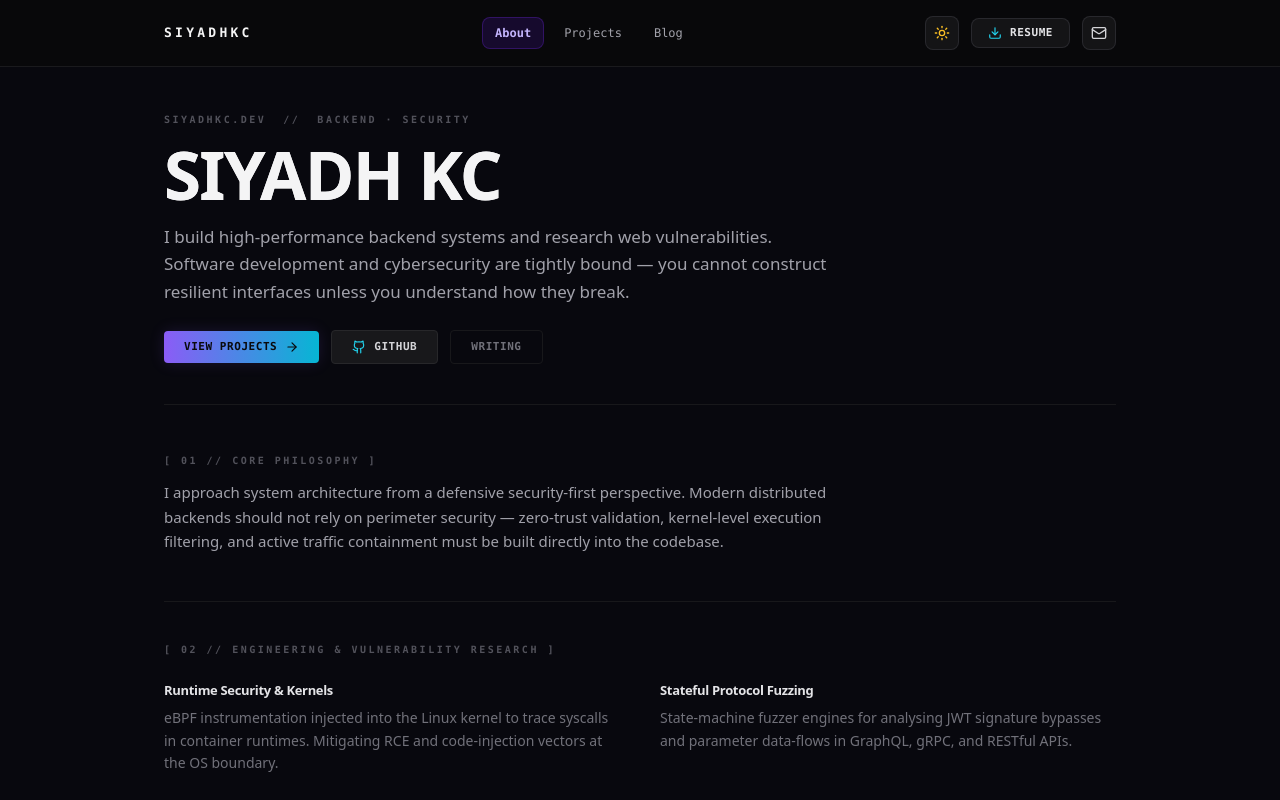
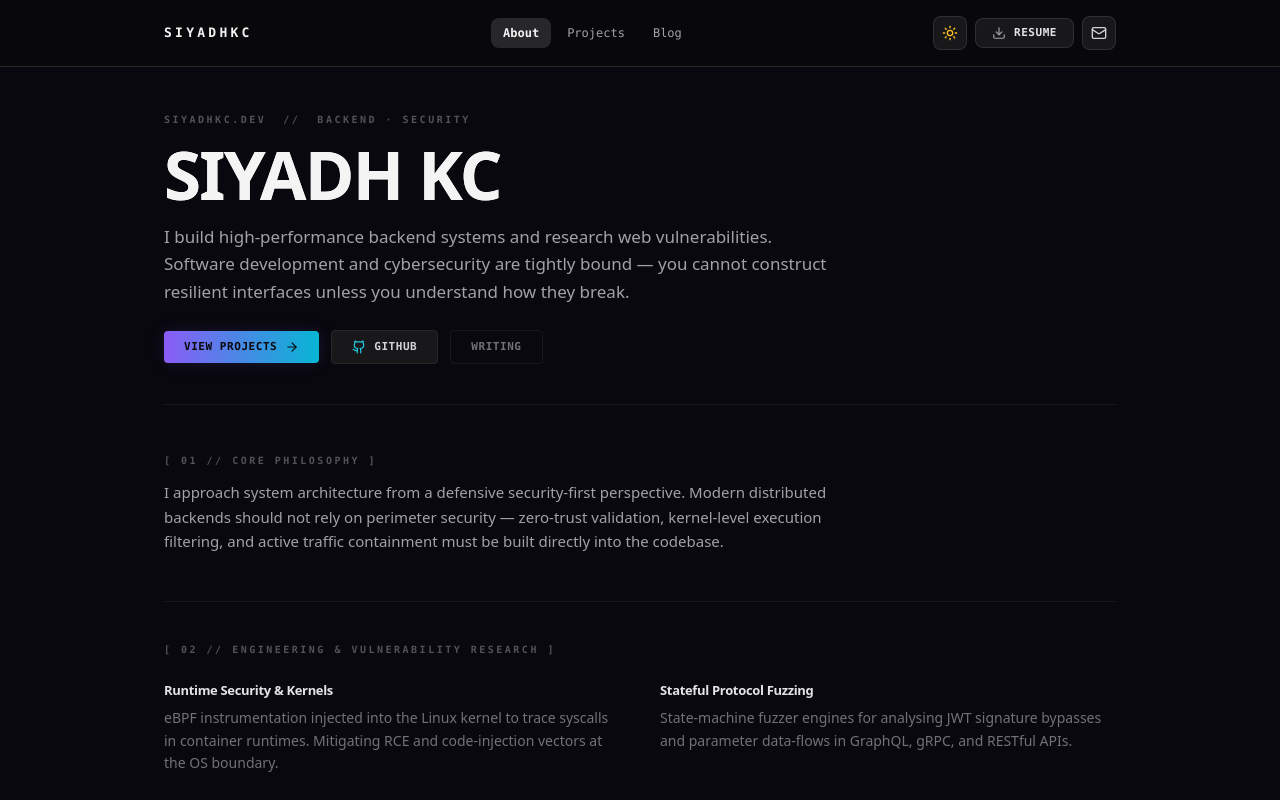
Before and after one commit to siyadhkc/portfolio, a React (Vite) app: page / in a window 1280 px wide. Both pictures are taken after a click on the button 941 px from the left and 33 px from the top of the page. Shown: the top 800 px of the page. Built offline with nearby package versions, Linux system fonts and the light colour scheme.

Commit message:
fix: dark mode issue and navbar

```diff
--- a/src/components/Navigation.tsx
+++ b/src/components/Navigation.tsx
@@ -7,181 +7,173 @@ import { clearAllScroll } from '../lib/scrollState';
 import { useTheme } from './ThemeContext';
 
 const CONTACT_LINKS = [
-  { icon: <Mail className="w-4 h-4" />, label: 'Email', href: 'mailto:siyadhkc@gmail.com' },
-  { icon: <Github className="w-4 h-4" />, label: 'GitHub', href: 'https://github.com/siyadhkc' },
-  { icon: <Linkedin className="w-4 h-4" />, label: 'LinkedIn', href: 'https://linkedin.com/in/siyadhkc' },
-  { icon: <Twitter className="w-4 h-4" />, label: 'Twitter', href: 'https://x.com/siyadhkc' },
+  { icon: <Mail className="w-4 h-4" />,    label: 'Email',    href: 'mailto:siyadhkc@gmail.com' },
+  { icon: <Github className="w-4 h-4" />,  label: 'GitHub',   href: 'https://github.com/siyadhkc' },
+  { icon: <Linkedin className="w-4 h-4" />,label: 'LinkedIn', href: 'https://linkedin.com/in/siyadhkc' },
+  { icon: <Twitter className="w-4 h-4" />, label: 'X',        href: 'https://x.com/siyadhkc' },
 ];
 
 const MENU_ITEMS = [
-  { label: 'About', id: '/', type: 'link', icon: <User className="w-4 h-4" /> },
+  { label: 'About',    id: '/',        type: 'link', icon: <User className="w-4 h-4" /> },
   { label: 'Projects', id: '/projects', type: 'link', icon: <Briefcase className="w-4 h-4" /> },
-  { label: 'Blog', id: '/blog', type: 'link', icon: <BookOpen className="w-4 h-4" /> },
+  { label: 'Blog',     id: '/blog',    type: 'link', icon: <BookOpen className="w-4 h-4" /> },
 ] as const;
 
 export const Navigation = () => {
   const location = useLocation();
   const { theme, toggleTheme } = useTheme();
 
-  const [isMenuOpen, setIsMenuOpen] = useState(false);
-  const [isModalOpen, setIsModalOpen] = useState(false);
+  const [isMenuOpen, setIsMenuOpen]         = useState(false);
+  const [isModalOpen, setIsModalOpen]       = useState(false);
   const [isMobileMenuOpen, setIsMobileMenuOpen] = useState(false);
 
-  const navRef = React.useRef<HTMLDivElement>(null);
+  const navRef    = React.useRef<HTMLDivElement>(null);
   const drawerRef = React.useRef<HTMLDivElement>(null);
 
-  const closeMenu = useCallback(() => setIsMenuOpen(false), []);
-  const toggleMenu = useCallback(() => setIsMenuOpen((v) => !v), []);
-
+  const closeMenu       = useCallback(() => setIsMenuOpen(false), []);
+  const toggleMenu      = useCallback(() => setIsMenuOpen(v => !v), []);
   const closeMobileMenu = useCallback(() => setIsMobileMenuOpen(false), []);
-  const toggleMobileMenu = useCallback(() => setIsMobileMenuOpen((v) => !v), []);
+  const toggleMobileMenu = useCallback(() => setIsMobileMenuOpen(v => !v), []);
 
   // Outside-click handler
   useEffect(() => {
     if (!isMenuOpen && !isMobileMenuOpen) return;
-    const handleClickOutside = (event: MouseEvent) => {
-      const target = event.target as Node;
-      const isInsideNav = navRef.current?.contains(target);
-      const isInsideDrawer = drawerRef.current?.contains(target);
-
-      if (!isInsideNav && !isInsideDrawer) {
+    const handler = (e: MouseEvent) => {
+      const t = e.target as Node;
+      if (!navRef.current?.contains(t) && !drawerRef.current?.contains(t)) {
         setIsMenuOpen(false);
         setIsMobileMenuOpen(false);
       }
     };
-    document.addEventListener('mousedown', handleClickOutside);
-    return () => document.removeEventListener('mousedown', handleClickOutside);
+    document.addEventListener('mousedown', handler);
+    return () => document.removeEventListener('mousedown', handler);
   }, [isMenuOpen, isMobileMenuOpen]);
 
+  const navItems = useMemo(() =>
+    MENU_ITEMS.map(item => {
+      const isActive =
+        item.id === '/'        ? location.pathname === '/' :
+        item.id === '/projects' ? location.pathname.startsWith('/projects') :
+        location.pathname === item.id;
+      return { ...item, isActive };
+    }),
+  [location.pathname]);
 
-
-  const navItems = useMemo(
-    () =>
-      MENU_ITEMS.map((item) => {
-        let isActive = false;
-        if (item.id === '/') {
-          isActive = location.pathname === '/';
-        } else if (item.id === '/projects') {
-          isActive = location.pathname.startsWith('/projects');
-        } else {
-          isActive = location.pathname === item.id;
-        }
-        return {
-          ...item,
-          isActive,
-        };
-      }),
-    [location.pathname],
-  );
+  // ── shared button base ──────────────────────────────────────────────
+  const btnBase =
+    'flex items-center justify-center p-2 rounded-lg border transition-colors duration-150 ' +
+    'border-zinc-200 dark:border-zinc-700/60 ' +
+    'bg-white dark:bg-zinc-900 ' +
+    'text-zinc-600 dark:text-zinc-300 ' +
+    'hover:bg-zinc-100 dark:hover:bg-zinc-800 ' +
+    'hover:border-zinc-300 dark:hover:border-zinc-600';
 
   return (
     <>
-      <header className="fixed top-0 left-0 right-0 z-50 bg-white/80 dark:bg-[#09090b]/90 backdrop-blur-md border-b border-zinc-200/60 dark:border-zinc-800/60 shadow-sm shadow-violet-100/20 dark:shadow-none transition-colors duration-200">
+      {/* ── Header ──────────────────────────────────────────────────── */}
+      <header className="fixed top-0 left-0 right-0 z-50 bg-white/90 dark:bg-zinc-950/90 backdrop-blur-md border-b border-zinc-200 dark:border-zinc-800 transition-colors duration-200">
         <div
           ref={navRef}
           className="mx-auto flex items-center justify-between px-6 py-4 max-w-[1000px] w-full"
         >
           {/* Logo */}
-          <div className="flex items-center justify-start">
           <Link
             to="/"
             onClick={() => {
               clearAllScroll();
-                if (location.pathname === '/') {
-                  window.scrollTo({ top: 0, behavior: 'smooth' });
-                }
+              if (location.pathname === '/') window.scrollTo({ top: 0, behavior: 'smooth' });
             }}
-              className="font-mono text-[13px] tracking-[0.25em] text-zinc-900 dark:text-zinc-100 hover:text-violet-700 dark:hover:text-violet-300 uppercase font-bold transition-colors"
+            className="font-mono text-[13px] tracking-[0.25em] uppercase font-bold text-zinc-900 dark:text-zinc-100 hover:text-zinc-600 dark:hover:text-zinc-400 transition-colors"
           >
             siyadhkc
           </Link>
-          </div>
 
-          {/* Center Navigation links - hidden on mobile, visible on md and up */}
-          <nav className="hidden md:flex items-center gap-1 sm:gap-2">
-            {navItems.map((item) => {
-              const baseClass = "px-3 py-1.5 rounded-lg text-[12px] font-mono transition-colors duration-150";
-              const activeClass = "text-violet-700 dark:text-violet-300 font-bold bg-violet-50 dark:bg-violet-950/40 border border-violet-200/60 dark:border-violet-800/40";
-              const inactiveClass = "text-zinc-500 dark:text-zinc-400 hover:text-zinc-900 dark:hover:text-zinc-100 hover:bg-zinc-100/60 dark:hover:bg-white/5";
-
-              return (
+          {/* Center nav — desktop */}
+          <nav className="hidden md:flex items-center gap-1">
+            {navItems.map(item => (
               <Link
                 key={item.id}
                 to={item.id}
-                  className={`${baseClass} ${item.isActive ? activeClass : inactiveClass}`}
+                className={
+                  'px-3 py-1.5 rounded-lg text-[12px] font-mono transition-colors duration-150 ' +
+                  (item.isActive
+                    ? 'bg-zinc-100 dark:bg-zinc-800 text-zinc-900 dark:text-zinc-100 font-semibold'
+                    : 'text-zinc-500 dark:text-zinc-400 hover:text-zinc-900 dark:hover:text-zinc-100 hover:bg-zinc-100 dark:hover:bg-zinc-800/60')
+                }
               >
                 {item.label}
               </Link>
-              );
-            })}
+            ))}
           </nav>
 
-          {/* Right Actions */}
-          <div className="flex items-center gap-3">
-            {/* Theme Toggle Button */}
+          {/* Right actions */}
+          <div className="flex items-center gap-2">
+
+            {/* Theme toggle */}
             <button
               onClick={toggleTheme}
-              className="flex items-center justify-center p-2 rounded-lg border bg-white/50 dark:bg-white/5 hover:bg-white/80 dark:hover:bg-white/10 border-zinc-200/60 dark:border-zinc-700/50 text-zinc-600 dark:text-zinc-300 transition-colors duration-150"
+              className={btnBase}
               aria-label="Toggle dark/light mode"
             >
-              {theme === 'dark' ? <Sun className="w-4 h-4 text-amber-400" /> : <Moon className="w-4 h-4 text-indigo-600" />}
+              {theme === 'dark'
+                ? <Sun className="w-4 h-4 text-amber-400" />
+                : <Moon className="w-4 h-4 text-zinc-600" />}
             </button>
 
-            {/* Resume button - hidden on small mobile, visible on sm and up */}
+            {/* Resume — hidden on xs */}
             <button
               onClick={() => setIsModalOpen(true)}
-              className="hidden sm:flex items-center justify-center bg-white/50 dark:bg-white/5 hover:bg-white/80 dark:hover:bg-white/10 text-zinc-700 dark:text-zinc-200 border border-zinc-200/60 dark:border-zinc-700/50 px-4 py-1.5 rounded-lg text-[11px] font-mono uppercase tracking-wider font-semibold transition-colors duration-150"
+              className="hidden sm:flex items-center gap-2 px-4 py-1.5 rounded-lg border transition-colors duration-150 border-zinc-200 dark:border-zinc-700/60 bg-white dark:bg-zinc-900 hover:bg-zinc-100 dark:hover:bg-zinc-800 text-zinc-700 dark:text-zinc-200 text-[11px] font-mono uppercase tracking-wider font-semibold"
             >
-              <Download className="w-3.5 h-3.5 mr-2 text-cyan-600 dark:text-cyan-400" />
-              <span>Resume</span>
+              <Download className="w-3.5 h-3.5 text-zinc-500 dark:text-zinc-400" />
+              Resume
             </button>
 
-            {/* Desktop contact button - hidden on mobile, visible on sm and up */}
+            {/* Mail — desktop only */}
             <button
               onClick={toggleMenu}
-              className={`hidden sm:flex items-center justify-center p-2 rounded-lg border transition-colors duration-150 ${
-                isMenuOpen
-                  ? 'bg-violet-50 dark:bg-violet-950/30 border-violet-300/60 dark:border-violet-700/40 text-violet-700 dark:text-violet-300'
-                  : 'bg-white/50 dark:bg-white/5 hover:bg-white/80 dark:hover:bg-white/10 border-zinc-200/60 dark:border-zinc-700/50 text-zinc-600 dark:text-zinc-300'
-              }`}
+              className={
+                'hidden sm:flex items-center justify-center p-2 rounded-lg border transition-colors duration-150 ' +
+                (isMenuOpen
+                  ? 'bg-zinc-100 dark:bg-zinc-800 border-zinc-300 dark:border-zinc-600 text-zinc-900 dark:text-zinc-100'
+                  : 'border-zinc-200 dark:border-zinc-700/60 bg-white dark:bg-zinc-900 hover:bg-zinc-100 dark:hover:bg-zinc-800 text-zinc-600 dark:text-zinc-300')
+              }
               aria-label="Toggle contact menu"
             >
               {isMenuOpen ? <X className="w-4 h-4" /> : <Mail className="w-4 h-4" />}
             </button>
 
-            {/* Mobile hamburger menu button - visible on mobile, hidden on md and up */}
+            {/* Hamburger — mobile only */}
             <button
               onClick={toggleMobileMenu}
-              className={`flex md:hidden items-center justify-center p-2 rounded-lg border transition-colors duration-150 ${
-                isMobileMenuOpen
-                  ? 'bg-violet-50 dark:bg-violet-950/30 border-violet-300/60 dark:border-violet-700/40 text-violet-700 dark:text-violet-300'
-                  : 'bg-white/50 dark:bg-white/5 hover:bg-white/80 dark:hover:bg-white/10 border-zinc-200/60 dark:border-zinc-700/50 text-zinc-600 dark:text-zinc-300'
-              }`}
+              className={
+                'flex md:hidden items-center justify-center p-2 rounded-lg border transition-colors duration-150 ' +
+                (isMobileMenuOpen
+                  ? 'bg-zinc-100 dark:bg-zinc-800 border-zinc-300 dark:border-zinc-600 text-zinc-900 dark:text-zinc-100'
+                  : 'border-zinc-200 dark:border-zinc-700/60 bg-white dark:bg-zinc-900 hover:bg-zinc-100 dark:hover:bg-zinc-800 text-zinc-600 dark:text-zinc-300')
+              }
               aria-label="Toggle navigation menu"
             >
               {isMobileMenuOpen ? <X className="w-4 h-4" /> : <Menu className="w-4 h-4" />}
             </button>
           </div>
 
-          {/* Dropdown Menu (Clean layout matching dark/light technical theme) */}
+          {/* Contact dropdown */}
           {isMenuOpen && (
             <>
-              <div
-                onClick={closeMenu}
-                className="fixed inset-0 bg-black/20 dark:bg-black/40 z-40"
-              />
-              <div
-                className="absolute right-6 top-full mt-2 w-56 bg-white/95 dark:bg-[#09090b]/98 backdrop-blur-md border border-zinc-200/60 dark:border-zinc-800/60 rounded-xl p-3 shadow-lg z-50 flex flex-col gap-1"
-              >
-                <span className="font-mono text-[9px] text-zinc-400 dark:text-zinc-500 uppercase tracking-widest px-2.5 py-1.5 border-b border-zinc-100 dark:border-zinc-900 mb-1">Links / Contact</span>
-                {CONTACT_LINKS.map((link) => (
+              <div onClick={closeMenu} className="fixed inset-0 z-40" />
+              <div className="absolute right-6 top-full mt-2 w-52 bg-white dark:bg-zinc-900 border border-zinc-200 dark:border-zinc-800 rounded-xl p-2 shadow-lg shadow-zinc-200/60 dark:shadow-black/40 z-50 flex flex-col gap-0.5">
+                <span className="font-mono text-[9px] text-zinc-400 dark:text-zinc-500 uppercase tracking-widest px-2.5 py-1.5 border-b border-zinc-100 dark:border-zinc-800 mb-1">
+                  Links / Contact
+                </span>
+                {CONTACT_LINKS.map(link => (
                   <a
                     key={link.label}
                     href={link.href}
-                    className="flex items-center gap-3 px-3 py-2 rounded-lg text-zinc-600 dark:text-zinc-400 hover:text-violet-700 dark:hover:text-violet-300 hover:bg-violet-50/50 dark:hover:bg-violet-950/20 transition-colors duration-150 group"
                     onClick={closeMenu}
+                    className="flex items-center gap-3 px-3 py-2 rounded-lg text-zinc-600 dark:text-zinc-400 hover:text-zinc-900 dark:hover:text-zinc-100 hover:bg-zinc-100 dark:hover:bg-zinc-800 transition-colors duration-150"
                   >
-                    <span className="text-zinc-400 dark:text-zinc-500 group-hover:text-violet-600 dark:group-hover:text-violet-300 transition-colors">{link.icon}</span>
+                    <span className="text-zinc-400 dark:text-zinc-500">{link.icon}</span>
                     <span className="text-[12px] font-mono">{link.label}</span>
                   </a>
                 ))}
@@ -191,45 +183,40 @@ export const Navigation = () => {
         </div>
       </header>
 
-      {/* Mobile Menu — simple compact dropdown */}
+      {/* ── Mobile dropdown ─────────────────────────────────────────── */}
       {isMobileMenuOpen && (
         <>
-          {/* Backdrop */}
-          <div
-            onClick={closeMobileMenu}
-            className="fixed inset-0 z-40 md:hidden"
-          />
-
-          {/* Dropdown panel — sits just below the header */}
+          <div onClick={closeMobileMenu} className="fixed inset-0 z-40 md:hidden" />
           <div
             ref={drawerRef}
-            className="fixed top-[61px] left-0 right-0 z-50 md:hidden bg-white/95 dark:bg-[#0a0a0f]/97 backdrop-blur-md border-b border-zinc-200/60 dark:border-zinc-800/50 shadow-sm"
+            className="fixed top-[61px] left-0 right-0 z-50 md:hidden bg-white dark:bg-zinc-950 border-b border-zinc-200 dark:border-zinc-800 shadow-sm shadow-zinc-100 dark:shadow-none"
           >
             {/* Nav links */}
             <nav className="flex flex-col px-4 py-2">
-              {navItems.map((item) => (
+              {navItems.map(item => (
                 <Link
                   key={item.id}
                   to={item.id}
                   onClick={closeMobileMenu}
-                  className={`flex items-center gap-3 px-3 py-2.5 text-[13px] font-mono transition-colors duration-150 ${
-                    item.isActive
-                      ? 'text-zinc-900 dark:text-zinc-100 font-semibold'
-                      : 'text-zinc-500 dark:text-zinc-400 hover:text-zinc-800 dark:hover:text-zinc-200'
-                  }`}
+                  className={
+                    'flex items-center gap-3 px-3 py-2.5 rounded-lg text-[13px] font-mono transition-colors duration-150 ' +
+                    (item.isActive
+                      ? 'bg-zinc-100 dark:bg-zinc-800 text-zinc-900 dark:text-zinc-100 font-semibold'
+                      : 'text-zinc-500 dark:text-zinc-400 hover:text-zinc-900 dark:hover:text-zinc-100 hover:bg-zinc-50 dark:hover:bg-zinc-800/50')
+                  }
                 >
                   <span className={item.isActive ? 'text-zinc-700 dark:text-zinc-300' : 'text-zinc-400 dark:text-zinc-600'}>
                     {item.icon}
                   </span>
                   {item.label}
-                  {item.isActive && <span className="ml-auto w-1 h-1 rounded-full bg-zinc-400 dark:bg-zinc-500" />}
+                  {item.isActive && <span className="ml-auto w-1.5 h-1.5 rounded-full bg-zinc-400 dark:bg-zinc-500" />}
                 </Link>
               ))}
             </nav>
 
-            {/* Divider + actions */}
-            <div className="border-t border-zinc-100 dark:border-zinc-800/60 px-4 py-3 flex items-center gap-2">
-              {CONTACT_LINKS.map((link) => (
+            {/* Bottom row — social + resume */}
+            <div className="border-t border-zinc-100 dark:border-zinc-800 px-4 py-3 flex items-center gap-2">
+              {CONTACT_LINKS.map(link => (
                 <a
                   key={link.label}
                   href={link.href}
@@ -237,14 +224,14 @@ export const Navigation = () => {
                   rel="noreferrer"
                   onClick={closeMobileMenu}
                   title={link.label}
-                  className="flex items-center justify-center w-8 h-8 rounded-lg text-zinc-400 dark:text-zinc-500 hover:text-zinc-700 dark:hover:text-zinc-300 transition-colors duration-150"
+                  className="flex items-center justify-center w-8 h-8 rounded-lg text-zinc-400 dark:text-zinc-500 hover:text-zinc-700 dark:hover:text-zinc-300 hover:bg-zinc-100 dark:hover:bg-zinc-800 transition-colors duration-150"
                 >
                   {link.icon}
                 </a>
               ))}
               <button
                 onClick={() => { closeMobileMenu(); setIsModalOpen(true); }}
-                className="ml-auto flex items-center gap-1.5 px-3 py-1.5 rounded-lg border border-zinc-200/70 dark:border-zinc-700/50 text-zinc-600 dark:text-zinc-300 text-[11px] font-mono uppercase tracking-wider hover:bg-zinc-50 dark:hover:bg-white/5 transition-colors duration-150"
+                className="ml-auto flex items-center gap-1.5 px-3 py-1.5 rounded-lg border border-zinc-200 dark:border-zinc-700 bg-white dark:bg-zinc-900 text-zinc-700 dark:text-zinc-200 text-[11px] font-mono uppercase tracking-wider hover:bg-zinc-100 dark:hover:bg-zinc-800 transition-colors duration-150"
               >
                 <Download className="w-3 h-3" />
                 Resume
@@ -254,31 +241,34 @@ export const Navigation = () => {
         </>
       )}
 
-      {/* Clean Technical Download Modal */}
+      {/* ── Resume modal ────────────────────────────────────────────── */}
       {isModalOpen && (
         <div className="fixed inset-0 z-[100] flex items-center justify-center p-4">
           <div
             onClick={() => setIsModalOpen(false)}
-            className="absolute inset-0 bg-black/60 dark:bg-black/80 backdrop-blur-sm"
+            className="absolute inset-0 bg-black/40 dark:bg-black/70 backdrop-blur-sm"
           />
-          <div className="relative w-full max-w-[340px] bg-white/95 dark:bg-[#09090b]/98 backdrop-blur-xl border border-white/80 dark:border-zinc-800/60 rounded-2xl p-6 shadow-2xl shadow-violet-200/20 dark:shadow-black/60 flex flex-col items-center">
-            <div className="text-center mb-6 w-full border-b border-zinc-100 dark:border-zinc-900 pb-4">
-              <h3 className="text-[14px] font-mono font-bold text-zinc-900 dark:text-zinc-100 tracking-wider mb-1">DOWNLOAD_CV.PDF</h3>
-              <span className="font-mono text-[9px] uppercase tracking-[0.2em] text-zinc-400 dark:text-zinc-500">Last updated: May 2026</span>
+          <div className="relative w-full max-w-[340px] bg-white dark:bg-zinc-900 border border-zinc-200 dark:border-zinc-800 rounded-2xl p-6 shadow-2xl shadow-zinc-200/50 dark:shadow-black/60 flex flex-col items-center">
+            <div className="text-center mb-6 w-full border-b border-zinc-100 dark:border-zinc-800 pb-4">
+              <h3 className="text-[14px] font-mono font-bold text-zinc-900 dark:text-zinc-100 tracking-wider mb-1">
+                DOWNLOAD_CV.PDF
+              </h3>
+              <span className="font-mono text-[9px] uppercase tracking-[0.2em] text-zinc-400 dark:text-zinc-500">
+                Last updated: May 2026
+              </span>
             </div>
-
             <div className="flex flex-col w-full gap-2">
               <a
                 href={resumeFile}
                 download="SiyadhKc_CV.pdf"
                 onClick={() => setIsModalOpen(false)}
-                className="w-full bg-gradient-to-r from-violet-500 to-cyan-500 hover:from-violet-400 hover:to-cyan-400 text-zinc-950 font-bold py-2.5 rounded-lg text-[12px] font-mono uppercase tracking-wider text-center shadow-[0_0_15px_rgba(139,92,246,0.15)] hover:shadow-[0_0_20px_rgba(6,182,212,0.3)] transition-all duration-300 block"
+                className="w-full bg-gradient-to-r from-violet-600 to-cyan-600 hover:from-violet-500 hover:to-cyan-500 text-white font-bold py-2.5 rounded-lg text-[12px] font-mono uppercase tracking-wider text-center transition-all duration-200 block"
               >
                 Confirm Download
               </a>
               <button
                 onClick={() => setIsModalOpen(false)}
-                className="w-full py-2.5 text-zinc-500 font-mono text-[11px] hover:text-zinc-300 transition-colors uppercase tracking-wider"
+                className="w-full py-2.5 text-zinc-500 dark:text-zinc-400 hover:text-zinc-800 dark:hover:text-zinc-200 font-mono text-[11px] transition-colors uppercase tracking-wider"
               >
                 Cancel
               </button>
```
Also changed, not shown: index.html (+18 -1 lines), src/components/About.tsx (+27 -0 lines). Lines whose indentation alone changed are shown as unchanged.
